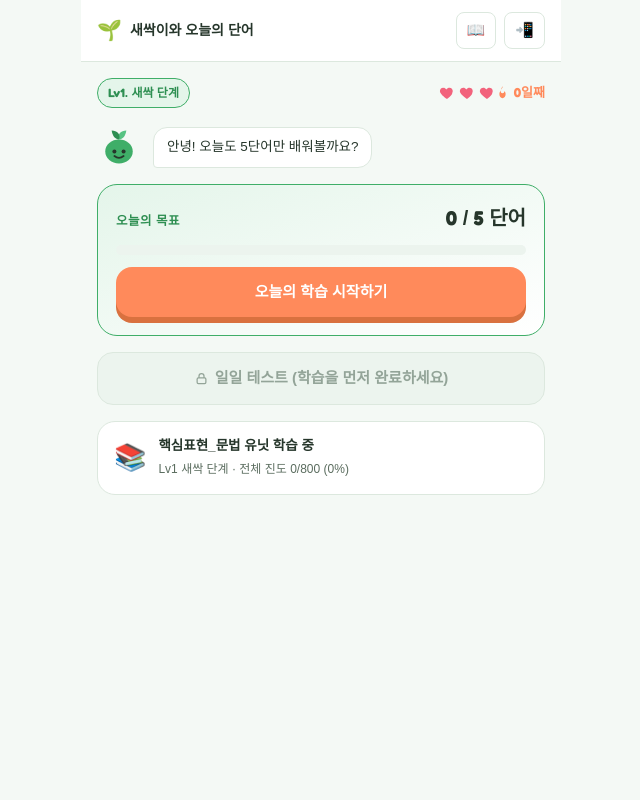
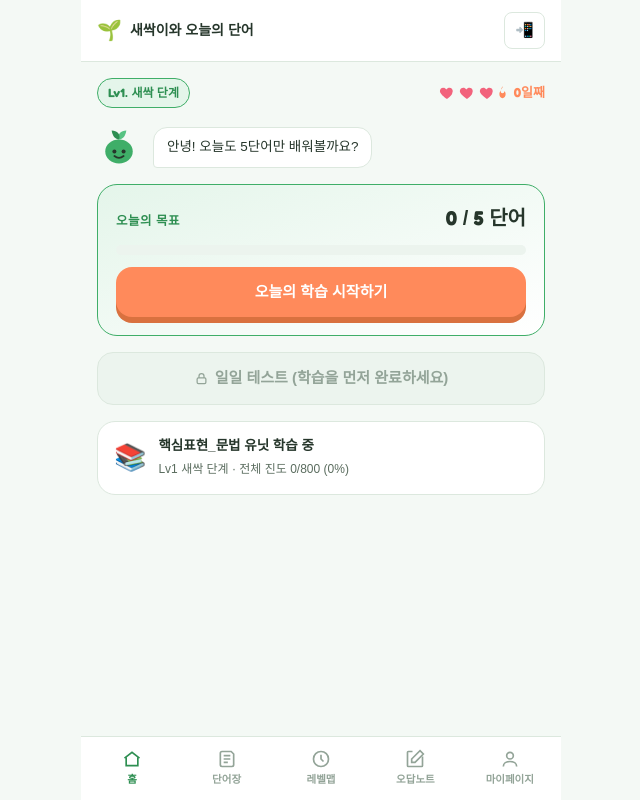
Before and after one commit to zaiheshin-creator/saessagi-vocab-app, a React (Vite) app: page / in a window 1280 px wide. Shown: the whole page, without its empty margins (319-959 px from the left). Built offline with nearby package versions, Linux system fonts and the light colour scheme.

Commit message:
Fix wrong-answer bug: queue misses for spaced review instead of silently completing them; add shared BottomNav scaffold for upcoming screens

```diff
--- a/src/App.jsx
+++ b/src/App.jsx
@@ -1,11 +1,21 @@
 import { useState } from 'react';
 import { QRCodeSVG } from 'qrcode.react';
 import { useStore } from './store/useStore';
+import BottomNav from './components/BottomNav';
 import HomePage from './pages/HomePage';
 import LearnPage from './pages/LearnPage';
 import TestPage from './pages/TestPage';
 import ResultPage from './pages/ResultPage';
 import WordBookPage from './pages/WordBookPage';
+
+function ComingSoon({ label }) {
+  return (
+    <div className="flex flex-col items-center justify-center gap-2 p-4 text-center" style={{ flex: 1 }}>
+      <div style={{ fontSize: 34 }}>🌱</div>
+      <p style={{ color: 'var(--ink-soft)', fontSize: 13.5 }}>{label} 화면은 곧 만나요!</p>
+    </div>
+  );
+}
 
 // 배포 후 GitHub Pages 주소로 교체 (acupuncture-app과 동일한 방식)
 const APP_URL = typeof window !== 'undefined' ? window.location.href : '';
@@ -79,8 +89,18 @@ export default function App() {
   const activeScreen = useStore((s) => s.activeScreen);
   const [showShare, setShowShare] = useState(false);
 
-  const Page = { home: HomePage, learn: LearnPage, test: TestPage, result: ResultPage, wordbook: WordBookPage }[activeScreen] || HomePage;
-  const setActiveScreen = useStore((s) => s.setActiveScreen);
+  // 새 화면을 추가하는 에이전트는 이 맵에 자기 키 한 줄만 추가/교체하면 된다(줄 단위로 분리해 병합 충돌을 줄임)
+  const PAGES = {
+    home: HomePage,
+    learn: LearnPage,
+    test: TestPage,
+    result: ResultPage,
+    wordbook: WordBookPage,
+    levelmap: () => <ComingSoon label="레벨맵" />,
+    wrongnote: () => <ComingSoon label="오답노트" />,
+    mypage: () => <ComingSoon label="마이페이지" />,
+  };
+  const Page = PAGES[activeScreen] || HomePage;
 
   return (
     <div className="app-shell">
@@ -89,13 +109,6 @@ export default function App() {
         <div style={{ flex: 1 }}>
           <h1 className="font-display" style={{ fontSize: 14, margin: 0 }}>새싹이와 오늘의 단어</h1>
         </div>
-        <button
-          onClick={() => setActiveScreen('wordbook')}
-          aria-label="단어장"
-          style={{ background: 'none', border: '1px solid var(--line)', borderRadius: 8, padding: '6px 10px', color: 'var(--ink-soft)', cursor: 'pointer', fontSize: 15 }}
-        >
-          📖
-        </button>
         <button
           onClick={() => setShowShare(true)}
           aria-label="앱 공유"
@@ -110,6 +123,8 @@ export default function App() {
       <main style={{ flex: 1, display: 'flex', flexDirection: 'column' }}>
         <Page />
       </main>
+
+      <BottomNav />
     </div>
   );
 }
--- /dev/null
+++ b/src/components/BottomNav.jsx
@@ -0,0 +1,63 @@
+import { useStore } from '../store/useStore';
+
+const ICONS = {
+  home: (
+    <svg width="20" height="20" viewBox="0 0 24 24" fill="none" stroke="currentColor" strokeWidth="2"><path d="M3 11l9-7 9 7" /><path d="M5 10v10h14V10" /></svg>
+  ),
+  wordbook: (
+    <svg width="20" height="20" viewBox="0 0 24 24" fill="none" stroke="currentColor" strokeWidth="2"><path d="M4 19V5a2 2 0 012-2h11l3 3v13a2 2 0 01-2 2H6a2 2 0 01-2-2z" /><path d="M8 8h8M8 12h8M8 16h5" /></svg>
+  ),
+  levelmap: (
+    <svg width="20" height="20" viewBox="0 0 24 24" fill="none" stroke="currentColor" strokeWidth="2"><circle cx="12" cy="12" r="9" /><path d="M12 7v5l3 3" /></svg>
+  ),
+  wrongnote: (
+    <svg width="20" height="20" viewBox="0 0 24 24" fill="none" stroke="currentColor" strokeWidth="2"><path d="M9 3H4a1 1 0 00-1 1v16a1 1 0 001 1h16a1 1 0 001-1V9" /><path d="M18 2l4 4-10 10H8v-4z" /></svg>
+  ),
+  mypage: (
+    <svg width="20" height="20" viewBox="0 0 24 24" fill="none" stroke="currentColor" strokeWidth="2"><circle cx="12" cy="8" r="4" /><path d="M4 21c0-4 4-6 8-6s8 2 8 6" /></svg>
+  ),
+};
+
+const TABS = [
+  { key: 'home', label: '홈' },
+  { key: 'wordbook', label: '단어장' },
+  { key: 'levelmap', label: '레벨맵' },
+  { key: 'wrongnote', label: '오답노트' },
+  { key: 'mypage', label: '마이페이지' },
+];
+
+// 학습(learn)·테스트(test)·결과(result) 화면은 몰입형 전체화면 흐름이라 하단 네비 없이 진행한다.
+const HIDDEN_ON = new Set(['learn', 'test', 'result']);
+
+export default function BottomNav() {
+  const activeScreen = useStore((s) => s.activeScreen);
+  const setActiveScreen = useStore((s) => s.setActiveScreen);
+
+  if (HIDDEN_ON.has(activeScreen)) return null;
+
+  return (
+    <nav
+      className="grid"
+      style={{ gridTemplateColumns: `repeat(${TABS.length}, 1fr)`, borderTop: '1px solid var(--line)', background: 'var(--paper)', padding: '8px 4px calc(8px + env(safe-area-inset-bottom))' }}
+    >
+      {TABS.map((tab) => {
+        const isOn = activeScreen === tab.key;
+        return (
+          <button
+            key={tab.key}
+            onClick={() => setActiveScreen(tab.key)}
+            style={{
+              display: 'flex', flexDirection: 'column', alignItems: 'center', gap: 3,
+              background: 'none', border: 'none', cursor: 'pointer',
+              color: isOn ? 'var(--sprout-deep)' : 'var(--ink-faint)',
+              fontSize: 10.5, fontWeight: 700, padding: '4px 0',
+            }}
+          >
+            {ICONS[tab.key]}
+            {tab.label}
+          </button>
+        );
+      })}
+    </nav>
+  );
+}
```
